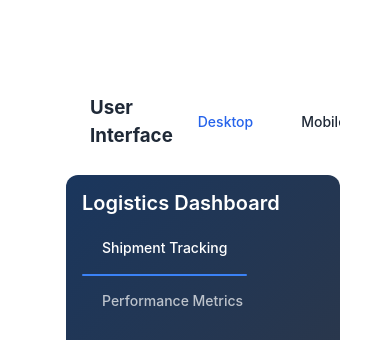
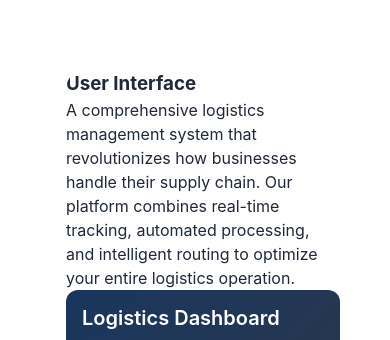
Before and after one commit to StuartGrossman/Ontogeny-Studios, a React (Vite) app in the folder client/: page /examples in a window 390 px wide. Shown: the part 354-694 px from the top of the page. Built offline with nearby package versions, Linux system fonts and the light colour scheme; grey boxes are pictures that could not be loaded.

Commit message:
feat: display project description above UI and remove mobile view toggle

```diff
--- a/client/src/pages/Examples.tsx
+++ b/client/src/pages/Examples.tsx
@@ -397,31 +397,15 @@ const Examples: React.FC = () => {
                   </div>
 
                   <div className="ui-mockup-section">
-                    <div className="ui-mockup-header">
-                      <h3>User Interface</h3>
-                      <div className="view-toggle">
-                        <button
-                          className={`view-toggle-button ${selectedView === 'desktop' ? 'active' : ''}`}
-                          onClick={() => setSelectedView('desktop')}
-                        >
-                          Desktop
-                        </button>
-                        <button
-                          className={`view-toggle-button ${selectedView === 'mobile' ? 'active' : ''}`}
-                          onClick={() => setSelectedView('mobile')}
-                        >
-                          Mobile
-                        </button>
-                      </div>
-                    </div>
-
+                    <h3>User Interface</h3>
+                    <p className="ui-description">{project.description}</p>
                     <div className="ui-mockup-container">
-                      <div className={`ui-mockup-frame ${selectedView}`}>
+                      <div className="ui-mockup-frame desktop">
                         {project.uiMockup.component ? (
                           <project.uiMockup.component />
                         ) : (
                           <img
-                            src={selectedView === 'desktop' ? project.uiMockup.image! : project.uiMockup.mobileImage || project.uiMockup.image!}
+                            src={project.uiMockup.image!}
                             alt="UI Mockup"
                             className="ui-mockup-image"
                           />
```
